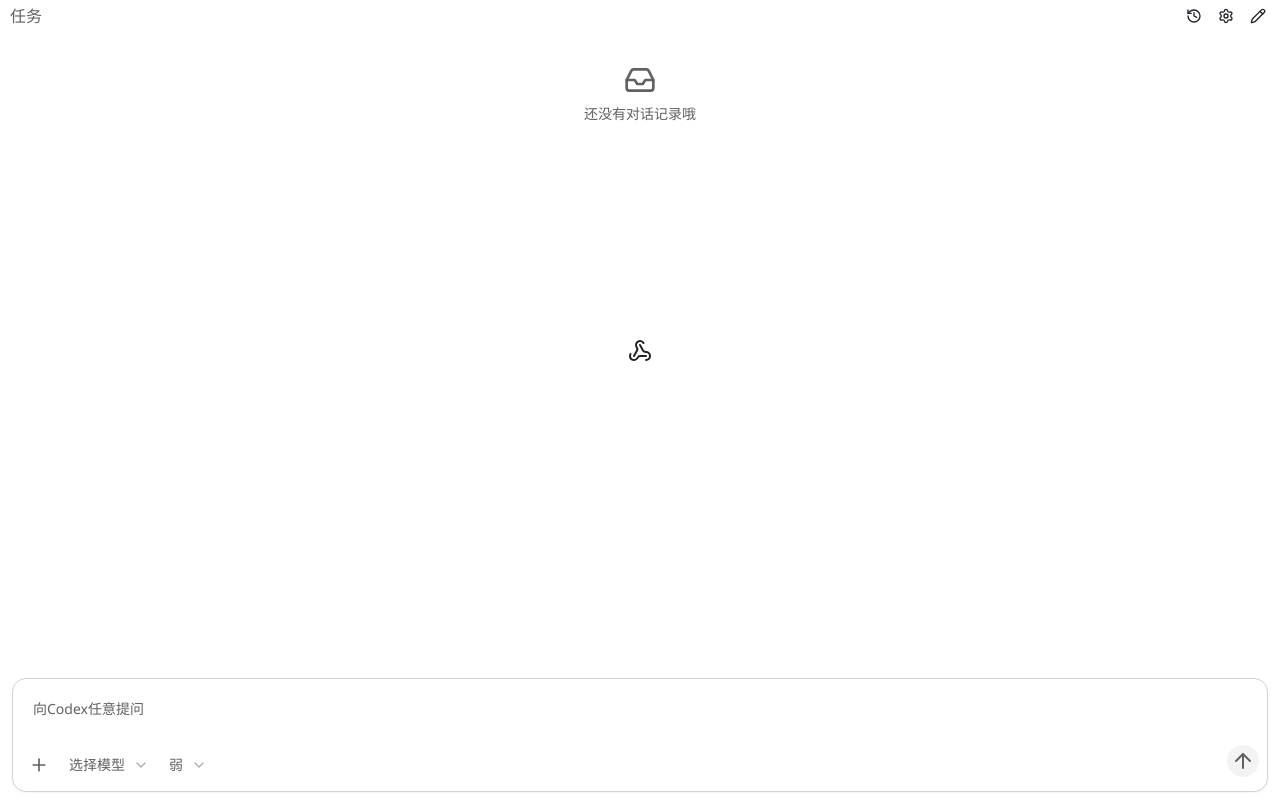
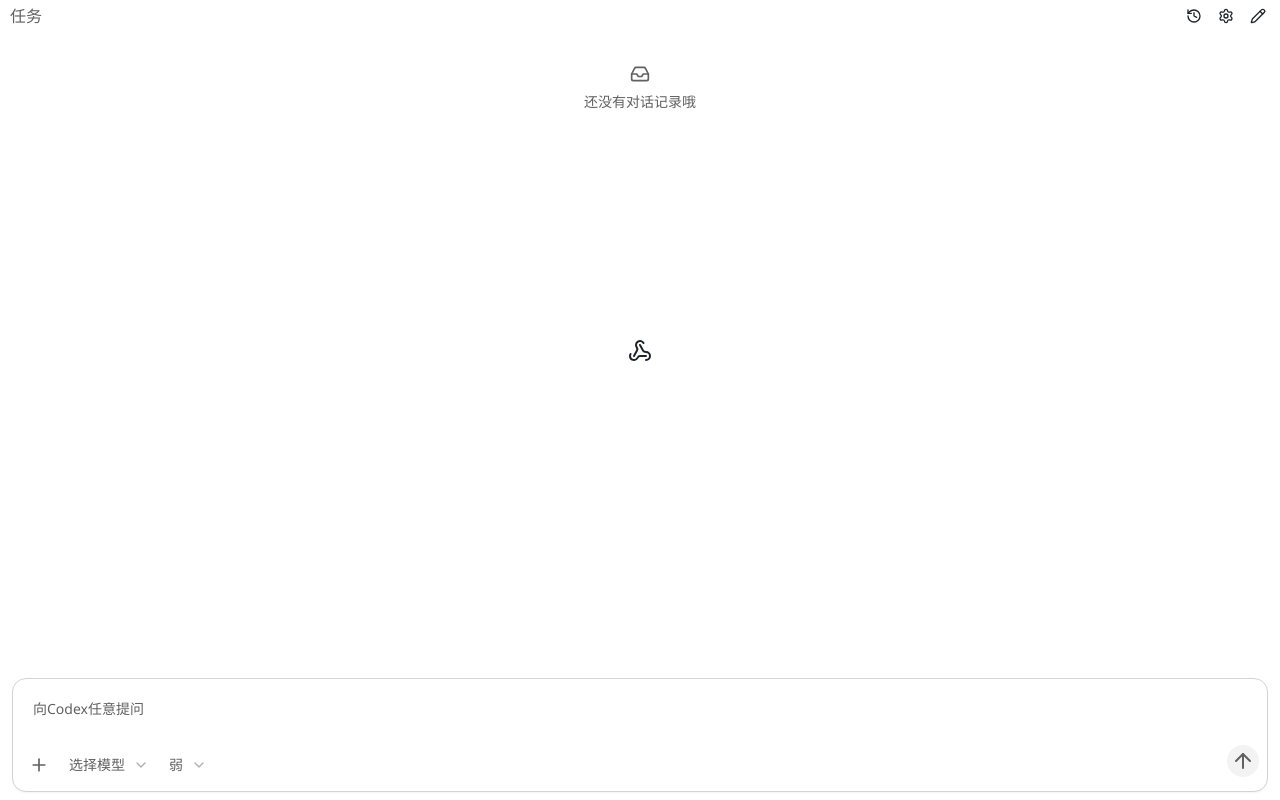
Before and after one commit to NH-99-FE/my-agent-vscode-extension, a React (Vite) app in the folder webview-ui/: page / in a window 1280 px wide. Built offline with nearby package versions, Linux system fonts and the light colour scheme.

Commit message:
feat(style): ✨  暗色样式调整

```diff
--- a/webview-ui/src/components/common/IconTooltip.tsx
+++ b/webview-ui/src/components/common/IconTooltip.tsx
@@ -22,7 +22,10 @@ export const IconTooltip = ({
           {children}
         </div>
       </TooltipTrigger>
-      <TooltipContent sideOffset={2} className="pointer-events-none border-border bg-accent text-accent-foreground shadow-xs">
+      <TooltipContent
+        sideOffset={2}
+        className="pointer-events-none border border-border bg-popover text-popover-foreground shadow-xs dark:border-[#3a3a3a]"
+      >
         <p>{tipText}</p>
       </TooltipContent>
     </Tooltip>
--- a/webview-ui/src/components/ui/select.tsx
+++ b/webview-ui/src/components/ui/select.tsx
@@ -35,7 +35,7 @@ function SelectTrigger({
       data-slot="select-trigger"
       data-size={size}
       className={cn(
-        "border-input data-[placeholder]:text-muted-foreground [&_svg:not([class*='text-'])]:text-muted-foreground focus-visible:border-ring focus-visible:ring-ring/50 aria-invalid:ring-destructive/20 dark:aria-invalid:ring-destructive/40 aria-invalid:border-destructive dark:bg-input/30 dark:hover:bg-input/50 flex w-fit items-center justify-between gap-2 rounded-md border bg-transparent px-3 py-2 text-sm whitespace-nowrap shadow-xs transition-[color,box-shadow] outline-none focus-visible:ring-[3px] disabled:cursor-not-allowed disabled:opacity-50 data-[size=default]:h-9 data-[size=sm]:h-7 *:data-[slot=select-value]:line-clamp-1 *:data-[slot=select-value]:flex *:data-[slot=select-value]:items-center *:data-[slot=select-value]:gap-2 [&_svg]:pointer-events-none [&_svg]:shrink-0 [&_svg:not([class*='size-'])]:size-4",
+        "border-input data-[placeholder]:text-muted-foreground [&_svg:not([class*='text-'])]:text-muted-foreground focus-visible:border-ring focus-visible:ring-ring/50 aria-invalid:ring-destructive/20 dark:aria-invalid:ring-destructive/40 aria-invalid:border-destructive flex w-fit items-center justify-between gap-2 rounded-md border bg-transparent px-3 py-2 text-sm whitespace-nowrap shadow-xs transition-[color,box-shadow] outline-none focus-visible:ring-[3px] disabled:cursor-not-allowed disabled:opacity-50 data-[size=default]:h-9 data-[size=sm]:h-8 *:data-[slot=select-value]:line-clamp-1 *:data-[slot=select-value]:flex *:data-[slot=select-value]:items-center *:data-[slot=select-value]:gap-2 [&_svg]:pointer-events-none [&_svg]:shrink-0 [&_svg:not([class*='size-'])]:size-4",
         className
       )}
       {...props}
--- a/webview-ui/src/features/thread/components/Composer.tsx
+++ b/webview-ui/src/features/thread/components/Composer.tsx
@@ -239,7 +239,7 @@ export const Composer = ({ routeThreadId }: ComposerProps) => {
         </IconTooltip>
         <OptionSelect
           title="选择模型"
-          hoverTip="选择模型（来自设置）"
+          hoverTip="选择模型"
           options={modelOptions}
           showItemIcon={false}
           value={model}
--- a/webview-ui/src/features/thread/components/HoverCancelConfirm.tsx
+++ b/webview-ui/src/features/thread/components/HoverCancelConfirm.tsx
@@ -28,7 +28,7 @@ export function HoverCancelConfirm({ icon, confirmText = '确认', confirming, o
         <button
           type="button"
           aria-label="action"
-          className="inline-flex cursor-pointer items-center justify-center rounded-full p-1 text-muted-foreground transition-colors hover:bg-muted hover:text-foreground"
+          className="inline-flex cursor-pointer items-center justify-center rounded-full p-1 text-muted-foreground transition-colors hover:text-foreground"
           onClick={e => {
             e.stopPropagation()
             onEnterConfirm()
--- a/webview-ui/src/features/thread/components/SettingsPanel.tsx
+++ b/webview-ui/src/features/thread/components/SettingsPanel.tsx
@@ -111,7 +111,7 @@ export const SettingsPanel = ({
 
         <div className="text-xs">
           <span className="text-muted-foreground">OpenAI API Key 状态：</span>
-          <span className={hasOpenAiApiKey ? 'text-green-600' : 'text-muted-foreground'}>{hasOpenAiApiKey ? '已配置' : '未配置'}</span>
+          <span className={hasOpenAiApiKey ? 'text-foreground' : 'text-muted-foreground'}>{hasOpenAiApiKey ? '已配置' : '未配置'}</span>
         </div>
 
         <label className="block text-xs text-muted-foreground">
--- a/webview-ui/src/features/thread/components/TasksList.tsx
+++ b/webview-ui/src/features/thread/components/TasksList.tsx
@@ -29,7 +29,7 @@ export const TaskList = ({ tasks, emptyText = '暂无任务', onViewAllClick, on
   if (tasks.length === 0) {
     return (
       <div className="flex flex-col items-center justify-center gap-2 py-8 text-muted-foreground">
-        <Inbox className="h-8 w-8" />
+        <Inbox className="h-5 w-5" />
         <span className="text-sm">{emptyText}</span>
       </div>
     )
@@ -56,7 +56,7 @@ export const TaskList = ({ tasks, emptyText = '暂无任务', onViewAllClick, on
             <div className="flex min-w-16 shrink-0 items-center justify-end">
               {hoveredId === item.id ? (
                 <HoverCancelConfirm
-                  icon={<Trash2 className="h-4 w-4 cursor-pointer" />}
+                  icon={<Trash2 className="h-4 w-4 text-current" />}
                   confirming={confirmingId === item.id}
                   onEnterConfirm={() => setConfirmingId(item.id)}
                   onConfirm={() => {
@@ -74,7 +74,7 @@ export const TaskList = ({ tasks, emptyText = '暂无任务', onViewAllClick, on
       {/* 底部查看全部 */}
       <span
         onClick={onViewAllClick}
-        className="mt-1 cursor-pointer px-1.5 text-sm text-accent-foreground/70 transition-colors duration-200 hover:text-accent-foreground"
+        className="mt-1 cursor-pointer px-1.5 text-xs text-muted-foreground transition-colors duration-200 hover:text-foreground"
       >
         查看全部
       </span>
--- a/webview-ui/src/features/thread/views/ThreadView.tsx
+++ b/webview-ui/src/features/thread/views/ThreadView.tsx
@@ -21,7 +21,7 @@ export const ThreadView = () => {
 
   return (
     <div className="relative h-full px-1">
-      <Webhook className="absolute top-1/2 left-1/2 -translate-x-1/2 -translate-y-1/2" />
+      <Webhook className="absolute top-1/2 left-1/2 h-6 w-6 -translate-x-1/2 -translate-y-1/2" />
       <TaskList
         tasks={tasks}
         onViewAllClick={openHistoryCard}
--- a/webview-ui/src/index.css
+++ b/webview-ui/src/index.css
@@ -78,23 +78,23 @@ body.vscode-light {
 
 /* VS Code dark theme */
 body.vscode-dark {
-  --background: var(--vscode-editor-background, #1e1e1e);
-  --foreground: var(--vscode-editor-foreground, #cccccc);
-  --card: color-mix(in srgb, var(--vscode-editor-foreground, #cccccc) 9%, var(--vscode-editor-background, #1e1e1e));
-  --card-foreground: var(--vscode-editor-foreground, #cccccc);
-  --popover: var(--vscode-editorWidget-background, #252526);
-  --popover-foreground: var(--vscode-editor-foreground, #cccccc);
+  --background: #181818;
+  --foreground: #cccccc;
+  --card: #313131;
+  --card-foreground: #cccccc;
+  --popover: #313131;
+  --popover-foreground: #cccccc;
   --primary: var(--vscode-button-background, #0e639c);
-  --primary-foreground: var(--vscode-button-foreground, #ffffff);
-  --secondary: var(--vscode-button-secondaryBackground, #3a3d41);
-  --secondary-foreground: var(--vscode-button-secondaryForeground, #cccccc);
-  --muted: color-mix(in srgb, var(--vscode-editor-foreground, #cccccc) 14%, transparent);
-  --muted-foreground: color-mix(in srgb, var(--vscode-editor-foreground, #cccccc) 72%, transparent);
-  --accent: var(--vscode-list-hoverBackground, #2a2d2e);
-  --accent-foreground: var(--vscode-editor-foreground, #cccccc);
+  --primary-foreground: #ffffff;
+  --secondary: #353535;
+  --secondary-foreground: #c7c7c7;
+  --muted: #393939;
+  --muted-foreground: #9d9d9d;
+  --accent: #404040;
+  --accent-foreground: #d6d6d6;
   --destructive: var(--vscode-errorForeground, #f14c4c);
-  --border: var(--vscode-panel-border, #3c3c3c);
-  --input: var(--vscode-input-background, #3c3c3c);
+  --border: #343434;
+  --input: #2b2b2b;
   --ring: var(--vscode-focusBorder, #007fd4);
 }
 
```
Also changed, not shown: webview-ui/src/components/common/OptionSelect.tsx (+12 -5 lines), webview-ui/src/features/thread/components/HistorySearchCard.tsx (+6 -2 lines).
